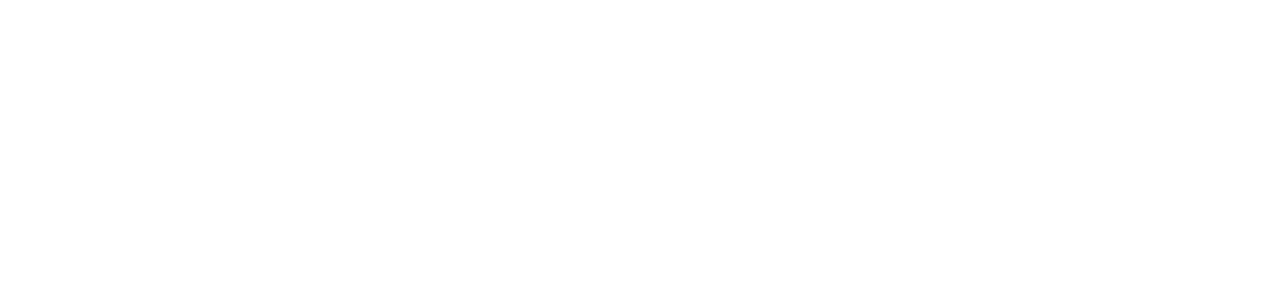
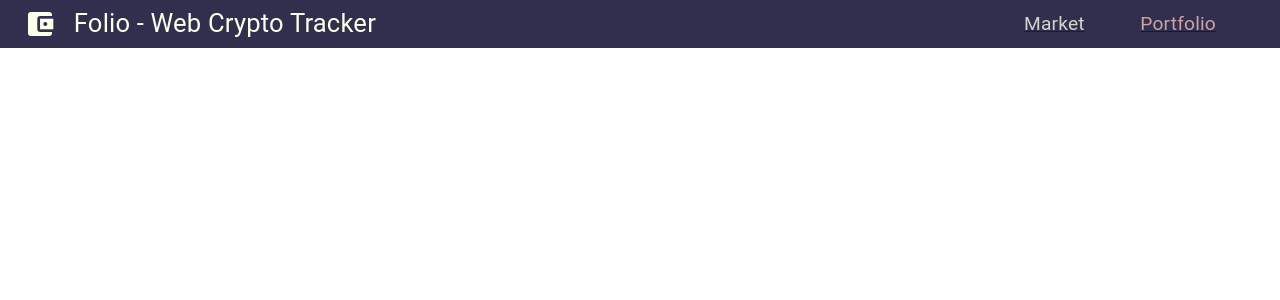
Before and after one commit to SmartTrack-ShellHacks/folio_web, a React (Create React App) app: page / in a window 1280 px wide. Shown: the top 300 px of the page. Built offline with nearby package versions, Linux system fonts and the light colour scheme.

Commit message:
navbar completed

```diff
--- a/public/index.html
+++ b/public/index.html
@@ -5,16 +5,14 @@
     <link rel="icon" href="%PUBLIC_URL%/favicon.ico" />
     <meta name="viewport" content="width=device-width, initial-scale=1" />
     <meta name="theme-color" content="#000000" />
-    <meta
-      name="description"
-      content="Web site created using create-react-app"
-    />
+    <meta name="description" content="Web site created using create-react-app" />
     <link rel="apple-touch-icon" href="%PUBLIC_URL%/logo192.png" />
     <!--
       manifest.json provides metadata used when your web app is installed on a
       user's mobile device or desktop. See https://developers.google.com/web/fundamentals/web-app-manifest/
     -->
     <link rel="manifest" href="%PUBLIC_URL%/manifest.json" />
+    <link rel="stylesheet" href="https://fonts.googleapis.com/icon?family=Material+Icons" />
     <!--
       Notice the use of %PUBLIC_URL% in the tags above.
       It will be replaced with the URL of the `public` folder during the build.
--- a/src/components/App/App.js
+++ b/src/components/App/App.js
@@ -7,9 +7,9 @@
   return (
     <div className="App">
       <BrowserRouter>
-
         <Routes>
-          <Route path="/" />
+          <Route path="/" element={<Portfolio />} />
+          <Route path="/portfolio" />
           <Route path="/addPortfolio" />
         </Routes>
       </BrowserRouter>
--- /dev/null
+++ b/src/components/Navbar/Navbar.js
@@ -0,0 +1,84 @@
+import { Icon, makeStyles, Typography } from "@material-ui/core";
+import { useLocation } from "react-router";
+import { Link } from "react-router-dom";
+
+const Navbar = () => {
+  const useStyles = makeStyles({
+    nav: {
+      height: "3rem",
+      width: "100vw",
+      background: "#302f4d",
+      display: "flex",
+      alignItems: "center",
+      justifyContent: "space-between",
+    },
+    icon: {
+      fontSize: "2rem",
+      color: "#fcffeb",
+    },
+    title: {
+      fontSize: "1.6rem",
+      color: "#fcffeb",
+    },
+    links: {
+      display: "flex",
+      alignItems: "center",
+      marginRight: "4rem",
+      justifyContent: "space-between",
+      width: "12rem",
+    },
+    headTitle: {
+      display: "flex",
+      alignItems: "center",
+      justifyContent: "space-between",
+      width: "22rem",
+      marginLeft: "1.5rem",
+    },
+    linkText: {
+      color: "#fcffeb",
+      fontSize: "1.2rem",
+      opacity: 0.8,
+    },
+    inactiveLinkText: {
+      color: "#cda2ab",
+      fontSize: "1.2rem",
+    },
+  });
+
+  const classes = useStyles();
+
+  const location = useLocation();
+
+  return (
+    <div className={classes.nav}>
+      <div className={classes.headTitle}>
+        <Icon className={classes.icon}>account_balance_wallet</Icon>
+        <Typography variant="h4" className={classes.title}>
+          {" "}
+          Folio - Web Crypto Tracker
+        </Typography>
+      </div>
+
+      <div className={classes.links}>
+        <Link to="/">
+          <Typography
+            variant="body1"
+            className={location.pathname === "/" ? classes.linkText : classes.inactiveLinkText}
+          >
+            Market
+          </Typography>
+        </Link>
+        <Link to="/portfolio">
+          <Typography
+            variant="body1"
+            className={location.pathname === "/" ? classes.inactiveLinkText : classes.linkText}
+          >
+            Portfolio
+          </Typography>
+        </Link>
+      </div>
+    </div>
+  );
+};
+
+export default Navbar;
--- a/src/components/Portfolio/Portfolio.js
+++ b/src/components/Portfolio/Portfolio.js
@@ -1,13 +1,11 @@
+import Navbar from "../Navbar/Navbar";
 
-
-
-function Portfolio () {
-
-    return (
-        <div className="Portfolio">
-
-        </div>
-    )
+function Portfolio() {
+  return (
+    <div className="Portfolio">
+      <Navbar />
+    </div>
+  );
 }
 
 export default Portfolio;
```
